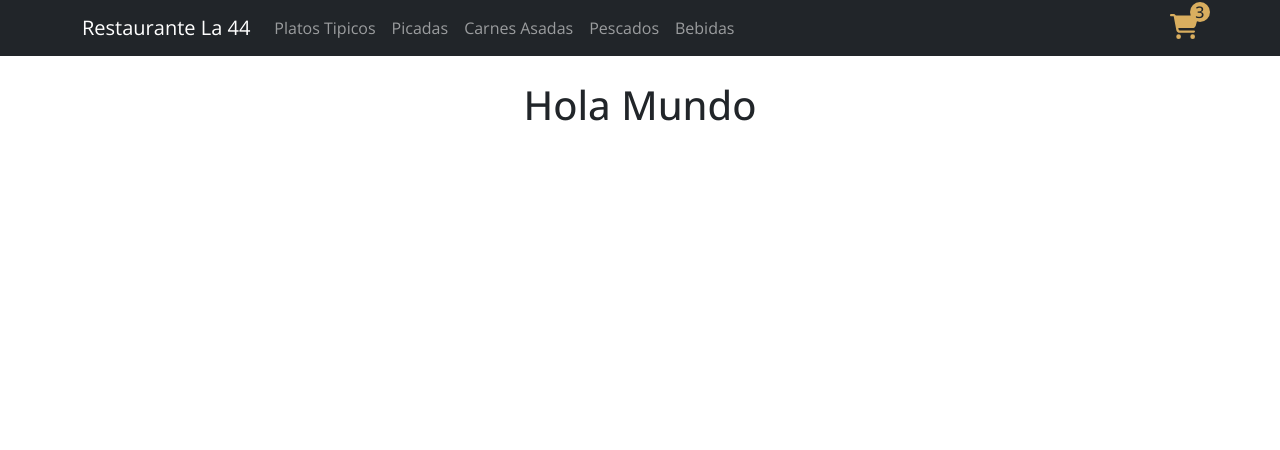
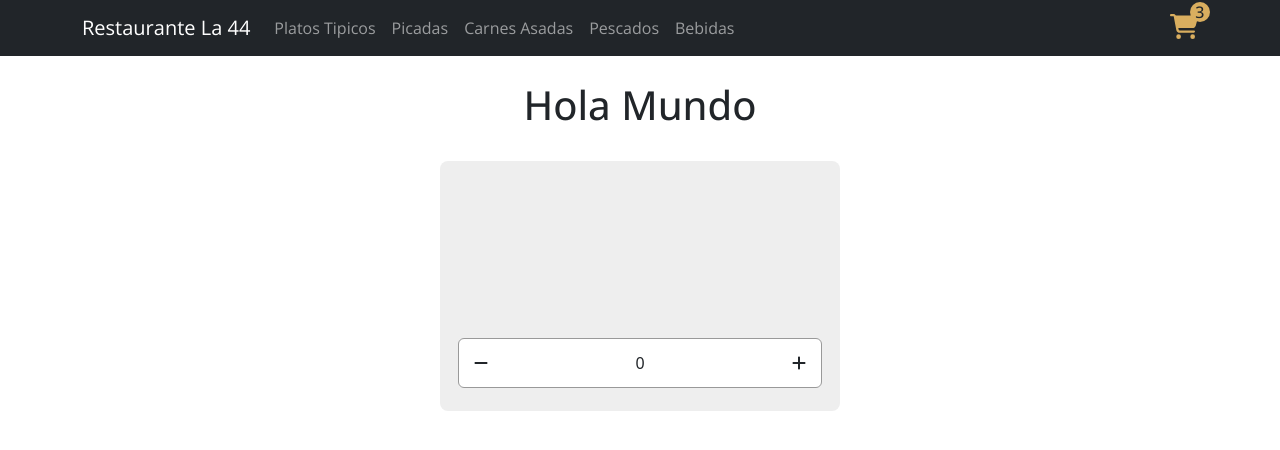
Before and after one commit to RobinsonBM/ProyectoFinal-BetancurMarin, a React (Create React App) app: page / in a window 1280 px wide. Shown: the top 450 px of the page. Built offline with nearby package versions, Linux system fonts and the light colour scheme.

Commit message:
add itemCount Component

```diff
--- a/package.json
+++ b/package.json
@@ -16,7 +16,9 @@
     "react-bootstrap": "^2.5.0",
     "react-dom": "^18.2.0",
     "react-scripts": "5.0.1",
+    "react-toastify": "^9.0.8",
     "sass": "^1.54.9",
+    "sweetalert2": "^11.4.38",
     "web-vitals": "^2.1.4"
   },
   "scripts": {
--- /dev/null
+++ b/src/components/ItemCount.js
@@ -0,0 +1,66 @@
+import { faMinus, faPlus } from '@fortawesome/free-solid-svg-icons'
+import { FontAwesomeIcon } from '@fortawesome/react-fontawesome'
+import { useState } from 'react'
+import { toast, ToastContainer } from 'react-toastify'
+import { injectStyle } from "react-toastify/dist/inject-style";
+import '../styles/components/ItemCount.scss'
+
+if (typeof window !== "undefined") {
+    injectStyle();
+}
+
+function ItemCount() {
+    const [stock, setStock] = useState(10)
+    const [value, setValue] = useState(0);
+
+    const handlerLess = () => {
+        if (value > 0) {
+            setValue(value - 1);
+        } else {
+            toast.warn('No puedes restar mas de Cero', {
+                icon: "🥴",
+                position: "top-right",
+                autoClose: 1500,
+                hideProgressBar: false,
+                closeOnClick: true,
+                pauseOnHover: false,
+                draggable: true,
+                progress: undefined,
+                theme: "dark"
+            });
+        }
+
+    }
+
+    const handlerPlus = () => {
+        if (value < stock) {
+            setValue(value + 1);
+        } else if (value === stock) {
+            toast.warn('Alcanzaste el Stock maximo', {
+                icon: "👌",
+                position: "top-right",
+                autoClose: 1500,
+                hideProgressBar: false,
+                closeOnClick: true,
+                pauseOnHover: false,
+                draggable: true,
+                progress: undefined,
+                theme: "dark"
+            });
+        }
+    }
+
+    return (
+        <div className="contenedor container pt-4">
+            <div className="item">
+                <div className="contador">
+                    <FontAwesomeIcon className="icons" onClick={handlerLess} icon={faMinus} />
+                    <p className="m-0"> {value} </p>
+                    <FontAwesomeIcon className="icons" onClick={handlerPlus} icon={faPlus} />
+                </div>
+            </div>
+            <ToastContainer/>
+        </div>
+    )
+}
+export default ItemCount
--- a/src/components/ItemListContainer.js
+++ b/src/components/ItemListContainer.js
@@ -1,10 +1,12 @@
 import '../styles/components/ItemListContainer.scss';
+import ItemCount from './ItemCount';
 
-function ItemListContainer({ greeting }) {
+function ItemListContainer(props) {
     return (
         <>
             <header>
-                <h1>{greeting}</h1>
+                <h1>{props.greeting}</h1>
+                <ItemCount />
             </header>
         </>
     )
--- /dev/null
+++ b/src/styles/components/ItemCount.scss
@@ -0,0 +1,49 @@
+@import '../variables';
+
+.btn-agregar{
+    background-color: $amarillo;
+    height: 30px;
+    width: 100px;
+    border-radius: 6px;
+}
+
+.btn-quitar {
+    background-color: $marron;
+    color: white;
+    height: 30px;
+    width: 100px;
+    border-radius: 6px;
+}
+
+.contenedor {
+    display: flex;
+    justify-content: center;
+
+    .item {
+        align-items: end;
+        background-color: $gris-sec;
+        border-radius: 8px;
+        display: flex;
+        height: 250px;
+        justify-content: center;
+        padding: 8px;
+        width: 400px;
+
+        .contador {
+            align-items: center;
+            background-color: $blanco;
+            border: 1px solid $gris;
+            border-radius: 6px;
+            display: flex;
+            height: 50px;
+            justify-content: space-between;
+            margin-bottom: 15px;
+            padding: 15px;
+            width: 95%;
+
+            .icons {
+                cursor: pointer
+            }
+        }
+    }
+}
```
Also changed, not shown: src/components/CartWidget.js (line endings or trailing spaces), 1 other file (tests, documents, lock files or other folders).
